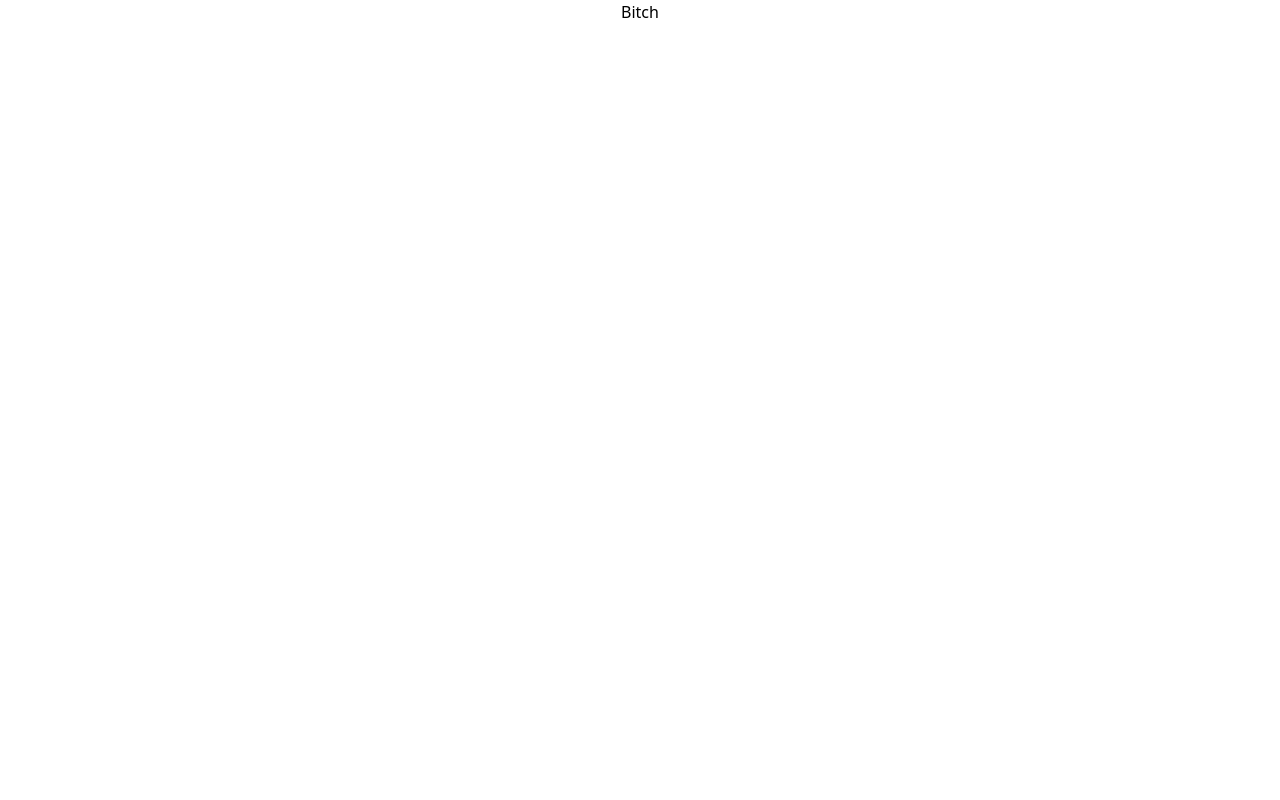
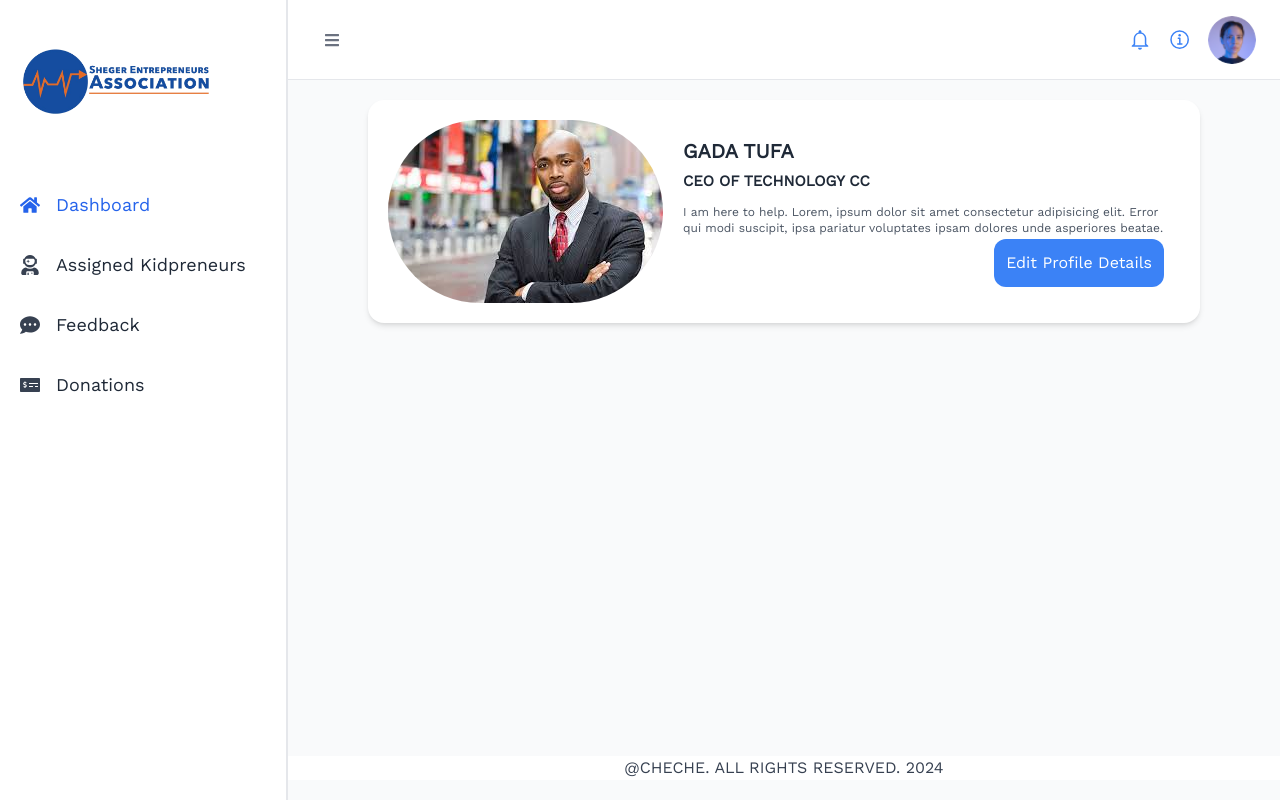
Before and after one commit to MillionTenkir/seawas-next, a Next.js app: page /mentordashboard in a window 1280 px wide. Before the commit this address had no page. Built offline with nearby package versions, Linux system fonts and the light colour scheme.

Commit message:
Add subpages for donors

```diff
--- /dev/null
+++ b/app/(home)/assignedkidpreneurs/page.tsx
@@ -0,0 +1,7 @@
+import React from "react";
+
+const page = () => {
+  return <div>this is the assigned kidpreneurs</div>;
+};
+
+export default page;
--- /dev/null
+++ b/app/(home)/donations/page.tsx
@@ -0,0 +1,7 @@
+import React from "react";
+
+const page = () => {
+  return <div>donations is here.</div>;
+};
+
+export default page;
--- /dev/null
+++ b/app/(home)/feedback/page.tsx
@@ -0,0 +1,7 @@
+import React from "react";
+
+const page = () => {
+  return <div>mentor feedback is here.</div>;
+};
+
+export default page;
--- /dev/null
+++ b/app/(home)/mentordashboard/page.tsx
@@ -0,0 +1,42 @@
+import React from "react";
+
+const page = () => {
+  return (
+    <>
+      <div className="mx-20">
+        <section className="w-full flex items-end flex-col ">
+          <div
+            className="flex bg-white shadow-md rounded-2xl my-5 p-5
+           overflow-hidden hover:shadow-lg hover:shadow-gray-400"
+          >
+            <img
+              src="/sqaurepic.jpeg"
+              alt="donor"
+              className="w-auto object-cover rounded-full"
+            />
+            <div className="pl-5 p-4 flex flex-col justify-between">
+              <h2 className="uppercase font-work-sans font-bold text-gray-800 sm:text-[20px]">
+                Gada Tufa
+              </h2>
+              <h4 className="uppercase font-work-sans font-bold text-gray-800 sm:text-[15px]">
+                CEO of Technology CC
+              </h4>
+              <p className="text-gray-600 mt-2 text-xs">
+                I am here to help. Lorem, ipsum dolor sit amet consectetur
+                adipisicing elit. Error qui modi suscipit, ipsa pariatur
+                voluptates ipsam dolores unde asperiores beatae.
+              </p>
+              <div className="flex items-center justify-end">
+                <button className=" inline-block bg-blue-500 text-white rounded-xl p-3 hover:shadow-lg hover:shadow-gray-400">
+                  Edit Profile Details
+                </button>
+              </div>
+            </div>
+          </div>
+        </section>
+      </div>
+    </>
+  );
+};
+
+export default page;
--- a/app/(home)/transactions/page.tsx
+++ b/app/(home)/transactions/page.tsx
@@ -18,8 +18,8 @@ const page = () => {
       <section className="w-full flex justify-center items-center flex-col px-6">
         <div className="grid grid-cols-1 md:grid-cols-2">
           <div className="flex flex-row justify-evenly items-center gap-5 bg-white shadow-md shadow-gray-200">
-            <div className="flex flex-col gap-5">
-              <div>
+            <div className="flex flex-col gap-5 md:divide-y md:divide-gray-300  ">
+              <div className="">
                 <h1 className="uppercase font-work-sans font-semibold text-gray-800 sm:text-[20px] sm:leading-[64px] text-[10px] leading-[46px] text-center">
                   Total $
                 </h1>
@@ -36,8 +36,8 @@ const page = () => {
                 </h1>
               </div>
             </div>
-            <div className="flex flex-col  gap-5">
-              <div>
+            <div className="flex flex-col  gap-5 md:divide-y md:divide-gray-300">
+              <div className="">
                 <h1 className="uppercase font-work-sans font-semibold text-gray-800 sm:text-[20px] sm:leading-[64px] text-[10px] leading-[46px] text-center">
                   Promised $
                 </h1>
@@ -65,8 +65,8 @@ const page = () => {
           <div className="bg-white">
             <MoneyBarChart />
           </div>
-          <div>
-            <MoneyPieChart />
+          <div className="flex justify-center items-center ml-10 bg-white">
+            <AdminPieChart />
           </div>
         </div>
       </section>
--- a/components/RoleBasedView.tsx
+++ b/components/RoleBasedView.tsx
@@ -11,6 +11,7 @@ import {
   FaAddressCard,
   FaBookmark,
   FaBookReader,
+  FaCommentDots,
   FaHome,
   FaLightbulb,
   FaMoneyCheckAlt,
@@ -83,12 +84,12 @@ const RoleBasedViews = {
   donors_sponsors: {
     name: "mentors",
     routes: {
-      "/dashboard": {
+      "/mentordashboard": {
         label: "Dashboard",
         // component: <DonorsDashboard />,
         icon: FaHome,
       },
-      "/assigned-kidpreneurs": {
+      "/assignedkidpreneurs": {
         label: "Assigned Kidpreneurs",
         // component: <ContactUs />,
         icon: FaUserAstronaut,
@@ -96,7 +97,7 @@ const RoleBasedViews = {
       "/feedback": {
         label: "Feedback",
         // component: <ContactUs />,
-        // icon: FaCommentDots,
+        icon: FaCommentDots,
       },
       "/donations": {
         label: "Donations",
--- a/context/auth.js
+++ b/context/auth.js
@@ -9,7 +9,7 @@ export const AuthContext = createContext();
 const AuthProvider = ({ children }) => {
   const data = {
     name: "Million",
-    role: "admin_of_system",
+    role: "donors_sponsors",
   };
   // const navigate = useNavigate();
   const [user, setUser] = useState(data);
```
